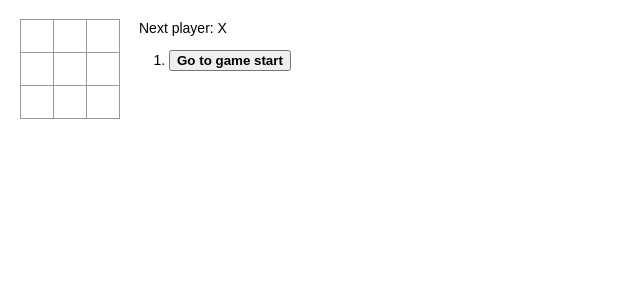
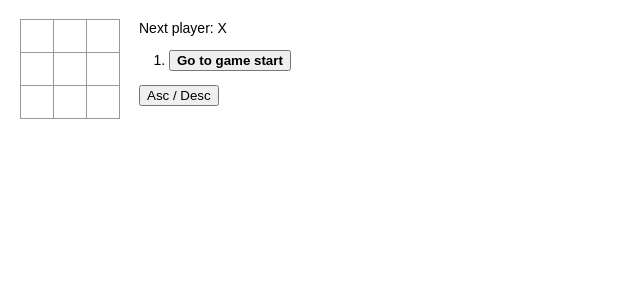
Before and after one commit to am-765/react-tutorial-refactoring, a React (Create React App) app: page / in a window 1280 px wide. Shown: the top 300 px of the page, without its empty margins (0-640 px from the left). Built offline with nearby package versions, Linux system fonts and the light colour scheme.

Commit message:
Add handelSort

```diff
--- a/src/index.tsx
+++ b/src/index.tsx
@@ -79,6 +79,7 @@ const Game = () => {
   ]);
   const [stepNumber, setStepNumber] = useState<number>(0);
   const [xIsNext, setXIsNext] = useState<boolean>(true);
+  const [asc, setAsc] = useState<boolean>(true);
 
   const handleClick = (i: number) => {
     const historyArray = history.slice(0, stepNumber + 1);
@@ -101,6 +102,8 @@ const Game = () => {
     setStepNumber(step);
     setXIsNext(step % 2 === 0);
   };
+
+  const handleSort = () => setAsc(!asc);
 
   const historyArray = history;
   const current = historyArray[stepNumber];
@@ -134,7 +137,10 @@ const Game = () => {
       </div>
       <div className="game-info">
         <div>{status}</div>
-        <ol>{moves}</ol>
+        <ol>{asc ? moves : moves.reverse()}</ol>
+        <button type="button" onClick={() => handleSort()}>
+          Asc / Desc
+        </button>
       </div>
     </div>
   );
```
